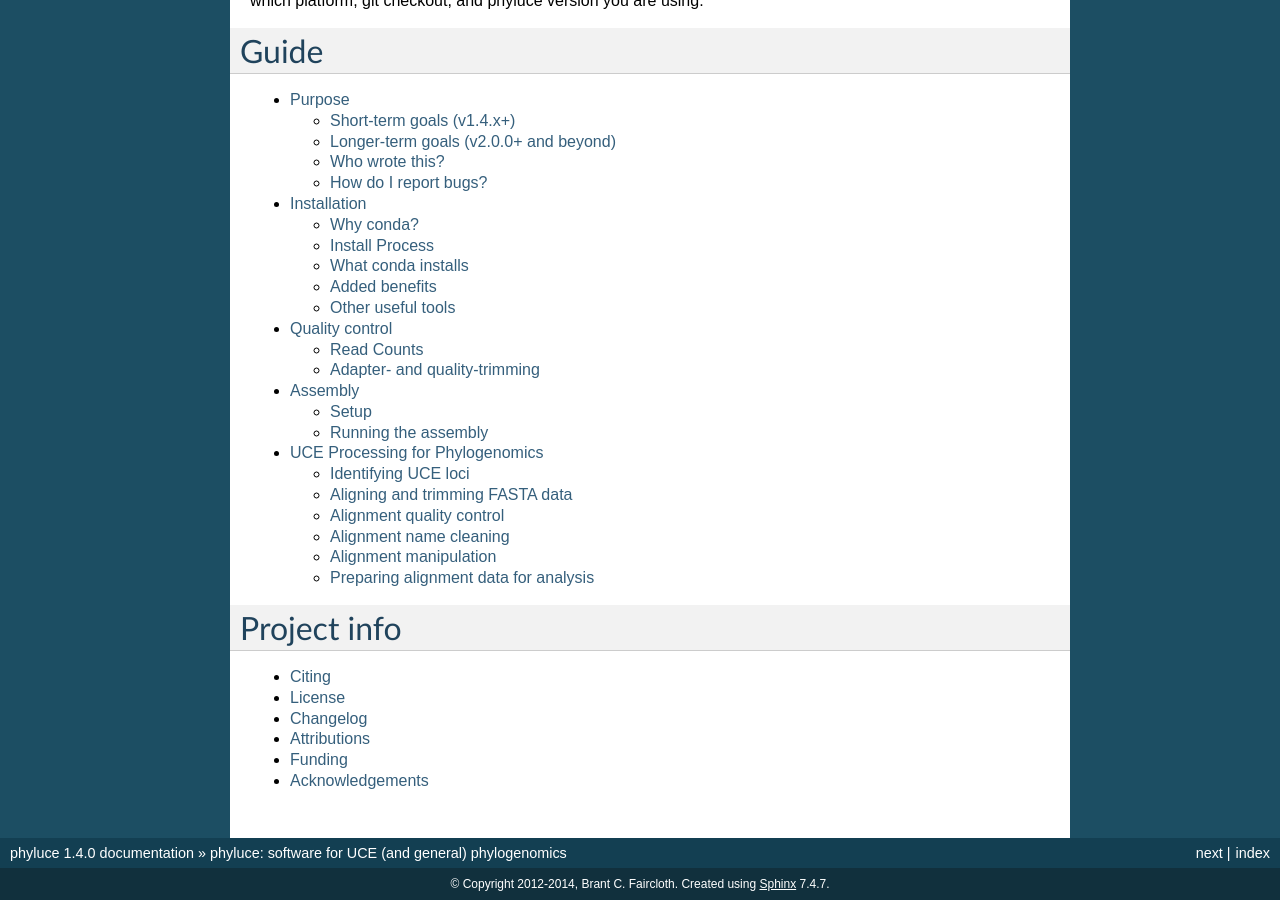
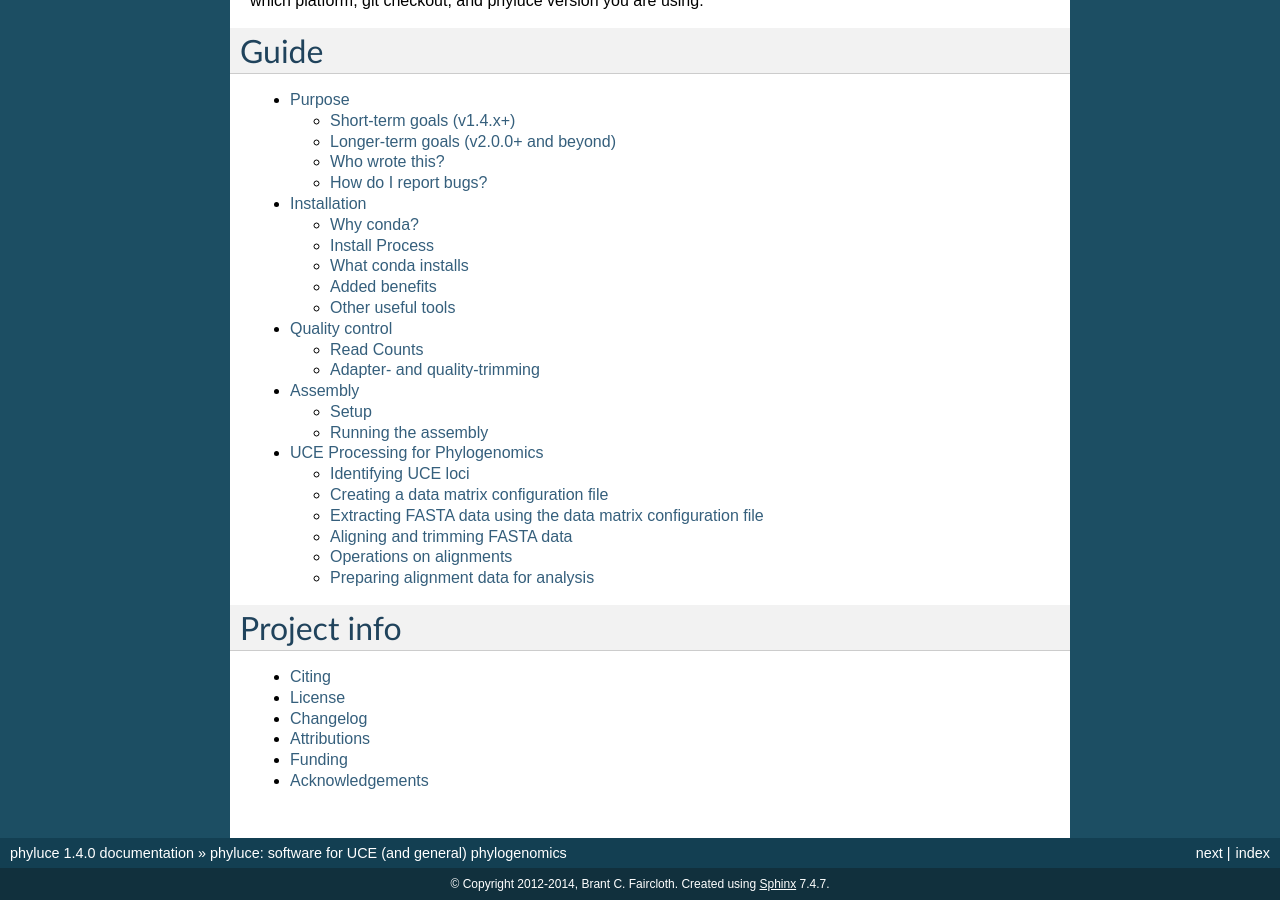
Before and after one commit to faircloth-lab/phyluce, a Sphinx documentation site: the page built from docs/index.rst, in a window 1280 px wide and 900 px high, scrolled down 722 px. Built offline with Sphinx 7.4.7, drawn with Linux system fonts in a browser that asks for light colours; some of the changed lines change nothing that is shown.

Commit message:
update operations on alignments section

```diff
--- a/docs/uce-processing.rst
+++ b/docs/uce-processing.rst
@@ -309,9 +309,8 @@
 
 .. _locus-counts:
 
-
 Creating a data matrix configuration file
-*****************************************
+==========================================
 
 Before we extract fasta data from our ``$ASSEMBLY/contigs``, we need to create a
 data matrix configuration file that denotes (1) which taxa we want to include
@@ -567,7 +566,7 @@
 .. _extracting-fasta:
 
 Extracting FASTA data using the data matrix configuration file
---------------------------------------------------------------
+==============================================================
 
 Once we have created the data matrix configuration file containing data for our
 taxa of interest and those loci of interest, we need to extract the appropriate
@@ -894,6 +893,7 @@
     2014-04-24 20:12:35,293 - get_only_loci_with_min_taxa - INFO - Copied 1010 alignments of 1104 total containing ≥ 0.75 proportion of taxa (n = 20)
     2014-04-24 20:12:35,294 - get_only_loci_with_min_taxa - INFO - ============= Completed get_only_loci_with_min_taxa =============
 
+.. _missing data:
 
 Add missing data designators
 ^^^^^^^^^^^^^^^^^^^^^^^^^^^^
@@ -901,7 +901,9 @@
 Finally, you will need to add missing data designators for taxa missing from
 each alignment of a given locus. This will basically allow you to generate
 concatenated data sets and it may reduce error messages from other programs
-about files having unequal numbers of taxa. To do this, run::
+about files having unequal numbers of taxa. To do this, run:
+
+.. code-block:: bash
 
     add_missing_data_designators.py \
         --alignments /path/to/uce/taxon-set1/mafft-nexus-min-25-taxa \
@@ -916,116 +918,8 @@
     :ref:`extracting-fasta` sections.
 
 
-Other alignment options
------------------------
-
-Saté alignment
-^^^^^^^^^^^^^^
-
-There is also an option to run Saté alignments instead of the default code.  For
-the moment, this code lives in `mpi_sate.py` and you can run it locally with
-something like::
-
-    python phyluce/bin/align/mpi_sate.py \
-        /path/to/some/output.fasta \
-        /path/to/alignment/output \
-        3 \
-        /path/to/sate \
-        /path/to/sate.cfg \
-        --parallelism multiprocessing \
-        --cores 8
-
-This code will also run on MPI enabled machines, but that is generally
-beyond the scope of this HOWTO.
-
-Alignment trimming only
-^^^^^^^^^^^^^^^^^^^^^^^
-
-If you have untrimmed (ragged) alignments that you would like to trim with the
-phyluce_ trimming procedures, you can also run that::
-
-    python phyluce/bin/align/get_trimmed_alignments_from_untrimmed.py \
-        /path/to/alignment/input \
-        /path/to/output/for/trimmed/data/ \
-        --input-format nexus
-        --output-format nexus \
-        --multiprocessing
-
-.. _alignment-qc:
-
-Alignment quality control
-=========================
-
-There are many ways to QC alignments.  The best way is to do it visually, but
-that gets somewhat hard when you have thousands of loci.  There are several
-programs in the `phyluce`_ package that help you QC alignments.  You probably
-always want to run::
-
-    python ~/git/phyluce/bin/align/get_align_summary_data.py \
-        /path/to/alignment/output-renamed \
-        --input-format nexus
-
-This will output a number of stats that look somewhat like (these examle data
-are from an incomplete matrix)::
-
-    uce-1071.nex is < 100 bp long
-    uce-720.nex is < 100 bp long
-
-    Lengths
-    -----
-    Total length(aln)        256066
-    Average length(aln)      318.490049751
-    95 CI length(aln)        10.6004273805
-    Minimum length(aln)      64
-    Maximum length(aln)      933
-
-    Taxa
-    -----
-    Average(taxa)            11.526119403
-    95 CI(taxa)              0.37345195065
-    min(taxa)                3
-    max(taxa)                21
-    Count(taxa:# alns)       {3: 77, 4: 44, 5: 38, 6: 35, 7: 36, 8: 33, 9: 47, 10: 35, 11: 31, 12: 34, 13: 50, 14: 62, 15: 54, 16: 58, 17: 38, 18: 45, 19: 41, 20: 35, 21: 11}
-
-    Base composition
-    -----
-    Bases                    {'A': 657715, 'C': 533302, '-': 380870, 'T': 667908, 'G': 523342}
-    Sum(all)                 2763137
-    Sum(nucleotide only)     2382267
-    Missing data from trim (%)5.41
-
-Sometimes, loci will contain bases that are not in the standard set of IUPAC
-base code (e.g. "X" or "N").  To identify these loci, you can run::
-
-    python phyluce/bin/align/screen_alignments_for_problems.py \
-        /path/to/alignment/output-renamed \
-        --input-format nexus
-
-
-Alignment name cleaning
-=======================
-
-So that you can visually check the resulting alignments to make sure the correct
-reads for each taxon are included in a given alignment, the `seqcap_align_2.py`
-program writes output files that contain the locus name as part of the taxon
-name in the output nexus files.
-
-This is likely to change in the near future.  However, in the meantime, you
-probably want to remove this designation from the resulting alignment files.
-You can easily do this with::
-
-    python phyluce/bin/align/remove_locus_name_from_nexus_lines.py \
-        /path/to/alignment/output \
-        /path/to/alignment/output-renamed \
-        3
-
-The second line gives the path to the output created during alignment, the third
-line gives the path to store the cleaned alignments, and the third line gives
-the number of taxa in each alignment.
-
-
-Alignment manipulation
-======================
+Operations on alignments
+========================
 
 Many workflows for phylogenetics simply involve converting one alignment format
 to another or changing something about the contents of a given alignment. We
@@ -1036,12 +930,14 @@
 ------------------------------------------
 
 To convert one alignment type (e.g., nexus) to another (e.g., fasta), we have a
-relative simple bit of code to achieve that process. You can also speed this
-processing step on a multicore machine with the `--cores` option::
+relative simple bit of code to achieve that process. You can greatly speed this
+processing step up on a multicore machine with the ``--cores`` option:
 
-    python phyluce/bin/align/convert_one_align_to_another.py \
-        /path/to/input/alignments \
-        /path/to/output/alignments \
+.. code-block:: bash
+
+    convert_one_align_to_another.py \
+        --alignments /path/to/uce/taxon-set1/mafft-nexus \
+        --output /path/to/uce/taxon-set1/mafft-fasta \
         --input-format nexus \
         --output-format fasta \
         --cores 8
@@ -1060,11 +956,13 @@
 ----------------------
 
 You can shorten taxon names (e.g. for use with strict phylip) by modifying the
-above command slightly to add `--shorten-names`::
+above command slightly to add ``--shorten-names``:
 
-    python phyluce/bin/align/convert_one_align_to_another.py \
-        /path/to/input/alignments \
-        /path/to/output/alignments \
+.. code-block:: bash
+
+    convert_one_align_to_another.py \
+        --alignments /path/to/uce/taxon-set1/mafft-nexus \
+        --output /path/to/uce/taxon-set1/mafft-fasta-shortnames \
         --input-format nexus \
         --output-format fasta \
         --cores 8 \
@@ -1076,10 +974,12 @@
 
 You may want to exclude loci less than a certain length or having fewer than
 a particular number of taxa, or only containing certain taxa.  You can
-accomplish that using::
+accomplish that using:
 
-    python phyluce/bin/align/filter_alignments.py \
-        /path/to/alignment/output-renamed \
+.. code-block:: bash
+
+    filter_alignments.py \
+        /path/to/uce/taxon-set1/mafft-nexus \
         --input-format nexus \
         --containing-data-for genus_species1 genus_species2 \
         --min-length 100 \
@@ -1090,21 +990,21 @@
 alignments shorter than 100 bp, and those alignments having fewer than 5 taxa
 (taxa with only missing data are not counted).
 
-
 Extracting taxon data from alignments
 -------------------------------------
 
 Sometimes you may have alignments from which you want to extract data from a
 given taxon, format the alignment string as fasta, and do something with the
-fasta results::
+fasta results:
 
-    python phyluce/bin/align/extract_taxon_data_from_alignments.py \
+.. code-block:: bash
+
+    extract_taxon_data_from_alignments.py \
         /path/to/alignment/ \
         genus_species1 \
         /path/to/output/file.fasta \
         --input-format nexus
 
-.. _data-analysis:
 
 Preparing alignment data for analysis
 =====================================
@@ -1119,16 +1019,17 @@
 -----
 
 For RAxML, you need a concatenated phylip file.  This is pretty easily created
-if you have an input directory of nexus alignments.  First, make an output
-directory::
+if you have an input directory of nexus alignments.  To create a concatenated
+phylip file from run:
 
-    mkdir raxml
+.. code-block:: bash
 
-Then run::
+    format_nexus_files_for_raxml.py \
+        --alignments /path/to/uce/taxon-set1/mafft-nexus \
+        --output /path/to/uce/taxon-set1/mafft-raxml
 
-    python phyluce/bin/align/format_nexus_files_for_raxml.py \
-        /path/to/alignment/output-renamed \
-        raxml/output-file-name.phylip
+This will output a concatenated file named ``mafft-raxml.phylip`` in
+``/path/to/uce/taxon-set1/mafft-raxml``.
 
 .. _strict-phylip:
 
@@ -1137,8 +1038,9 @@
 
 PHYLIP, PhyML, and other programs like CloudForest_ require input files to be in
 strict phylip format for analysis.  Converting alignment files to this format
-was discussed above, and is simple a matter of (use `--cores` if you have
-a multicore machine as that will greatly speed processing)::
+was discussed above, and is simple a matter of:
+
+.. code-block:: bash
 
     python phyluce/bin/align/convert_one_align_to_another.py \
         /path/to/input/alignments \
@@ -1162,7 +1064,9 @@
 
 First, estimate the substitution models using cloudforest (this will also give
 you genetrees for all loci, as a bonus).  You will need your alignments in
-strict phylip format::
+strict phylip format:
+
+.. code-block:: bash
 
     python cloudforest/cloudforest_mpi.py \
         /path/to/strict/phylip/alignments/ \
@@ -1174,14 +1078,18 @@
 
 In the above, `genetrees` is a keyword that tells CloudForest_ that you mean to
 estimate genetrees (instead of bootstraps).  Depending on the size of your
-dataset (and computer), this may take some time.  Once this is done::
+dataset (and computer), this may take some time.  Once this is done:
+
+.. code-block:: bash
 
     python phyluce/bin/genetrees/split_models_from_genetrees.py \
         /path/to/cloudforest/output/genetrees.tre \
         /path/to/output_models.txt
 
 Now, you're ready to go with formatting for MrBayes - note that we're inputting
-the path of the models file created above (output_models.txt) on line 3::
+the path of the models file created above (output_models.txt) on line 3:
+
+.. code-block:: bash
 
     python phyluce/bin/align/format_nexus_files_for_mrbayes.py \
         /path/to/input/nexus/ \
@@ -1192,7 +1100,9 @@
 
 This should create a partitioned data file for you. The partitioning will be by
 model, not by locus. Should you want to fully partition by locus (which may
-overparamterize), then you can run::
+overparamterize), then you can run:
+
+.. code-block:: bash
 
     python phyluce/bin/align/format_nexus_files_for_mrbayes.py \
         /path/to/input/nexus/ \
@@ -1211,7 +1121,9 @@
 :ref:`strict-phylip`).  First, as above, run genetree analysis on your data (
 if you ran this above, you don't need to run it again).  This will estimate
 the genetrees for each locus in your dataset, using it's best fitting
-substitution model)::
+substitution model):
+
+.. code-block:: bash
 
     python cloudforest/cloudforest_mpi.py \
         /path/to/strict/phylip/alignments/ \
@@ -1221,7 +1133,9 @@
         --parallelism multiprocessing \
         --cores 8
 
-The, to generate bootstrap replicates, you can run::
+The, to generate bootstrap replicates, you can run:
+
+.. code-block:: bash
 
     python cloudforest/cloudforest_mpi.py \
         /path/to/strict/phylip/alignments/ \
@@ -1234,7 +1148,9 @@
         --genetrees /path/to/store/cloudforest/output/genetrees.tre
 
 **NOTE** that depending on your system, you may need to choose another value
-for the path to PhyML::
+for the path to PhyML:
+
+.. code-block:: bash
 
     $HOME/git/cloudforest/cloudforest/binaries/PhyML3linux64
 
@@ -1245,9 +1161,11 @@
 We can also use RaXML to genrate gene trees to turn into a species tree. To keep
 the taxa names similar to what I run through CloudForest_, I usually input
 strict phylip formatted files to these runs (see :ref:`strict-phylip`).  Once
-that's done, you can generate genetrees with::
+that's done, you can generate genetrees with:
 
-    python phyluce/bin/genetrees/run_raxml_genetrees.py \
+.. code-block:: bash
+
+    run_raxml_genetrees.py \
         /path/to/strict/phylip/alignments/ \
         /path/to/store/raxml/output/ \
         --outgroup genus_species1 \
@@ -1261,7 +1179,9 @@
 
 Once that's finished, you can genrate bootstrap replicates for those same loci::
 
-    python phyluce/bin/genetrees/run_raxml_bootstraps.py \
+.. code-block:: bash
+
+    run_raxml_bootstraps.py \
         /path/to/strict/phylip/alignments/ \
         /path/to/store/raxml/output/ \
         --bootreps 100 \
```
